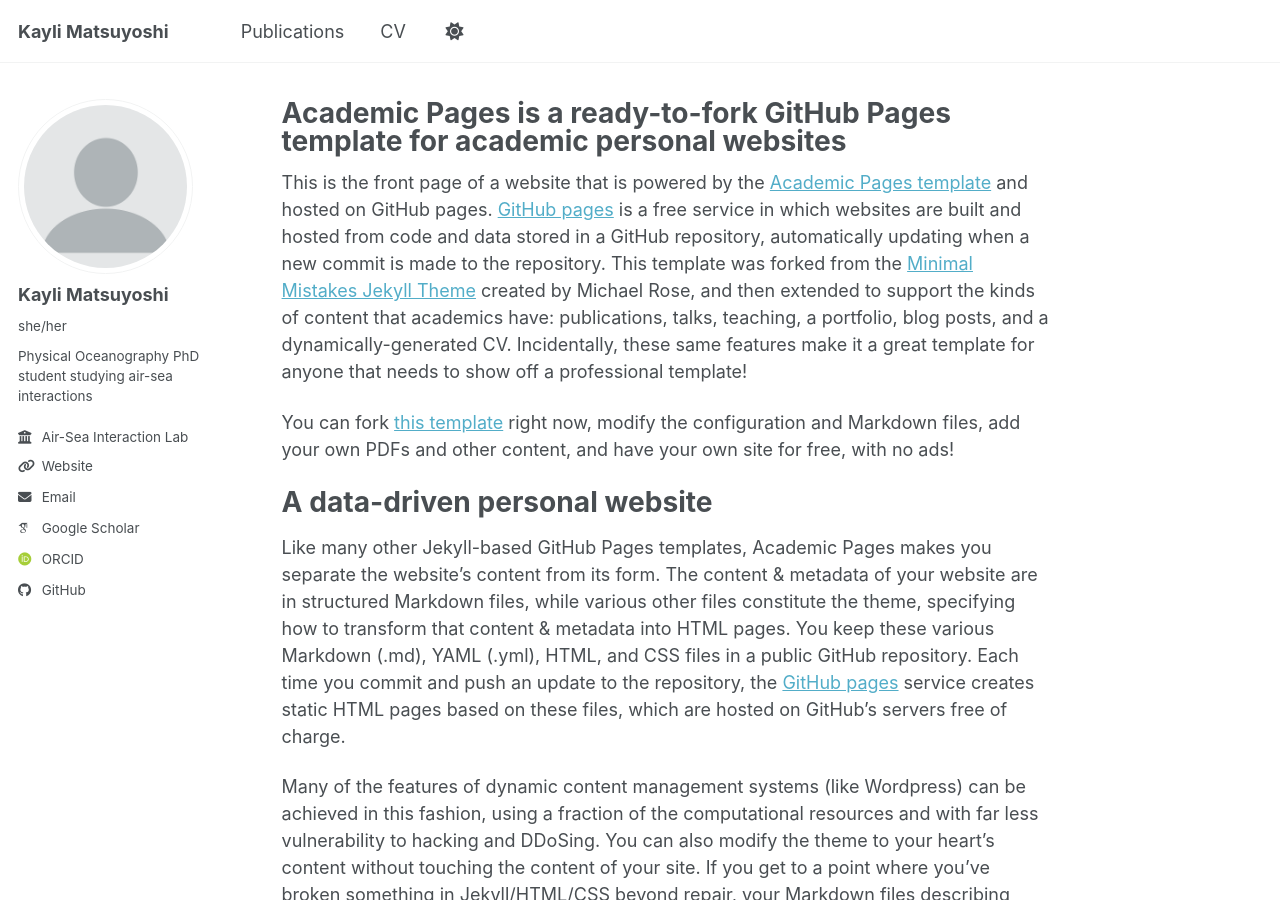
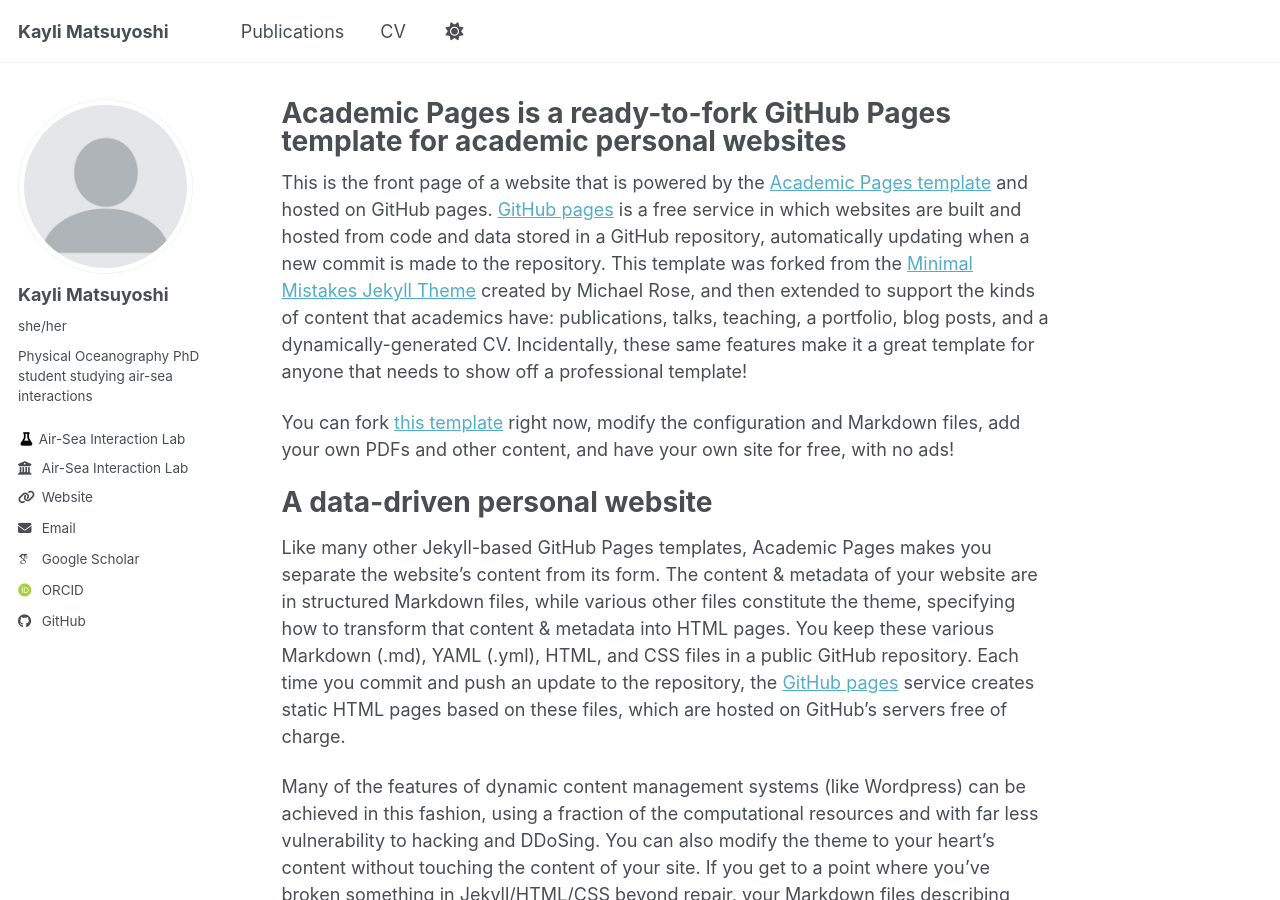
Before and after one commit to kmatsuyo/kmatsuyo.github.io, a Jekyll site: the page built from _pages/about.md, in a window 1280 px wide and 900 px high. Built offline with Jekyll 4.4.1, drawn with Linux system fonts in a browser that asks for light colours; some web fonts are replaced; a script bundle is joined from its source files by our own code; library files that are not in the unit come from our copies.

Commit message:
Update author-profile.html

```diff
--- a/_includes/author-profile.html
+++ b/_includes/author-profile.html
@@ -28,6 +28,9 @@
         <li class="author__desktop"><i class="fas fa-fw fa-location-dot icon-pad-right" aria-hidden="true"></i>{{ author.location }}</li>
       {% endif %}
       {% if author.employer %}
+        <li><a href="{{ author.employer }}" target="_blank" rel="noopener"><i class="fa fa-fw fa-flask" style="#fff" aria-hidden="true"></i> Air-Sea Interaction Lab</a></li>
+      {% endif %}
+      {% if author.university %}
         <li class="author__desktop"><i class="fas fa-fw fa-building-columns icon-pad-right" aria-hidden="true"></i>{{ author.employer }}</li>
       {% endif %}
       {% if author.uri %}
```
